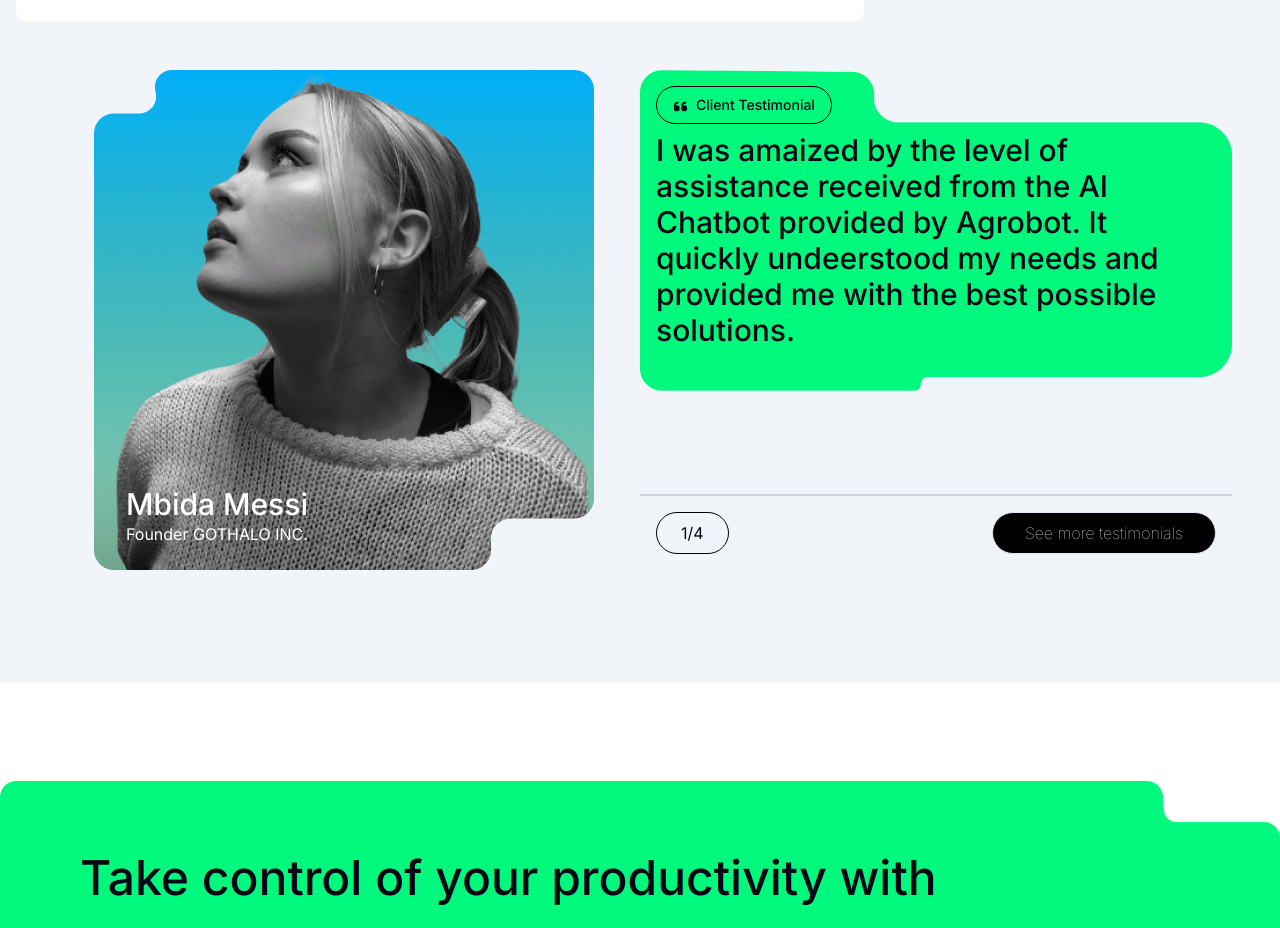
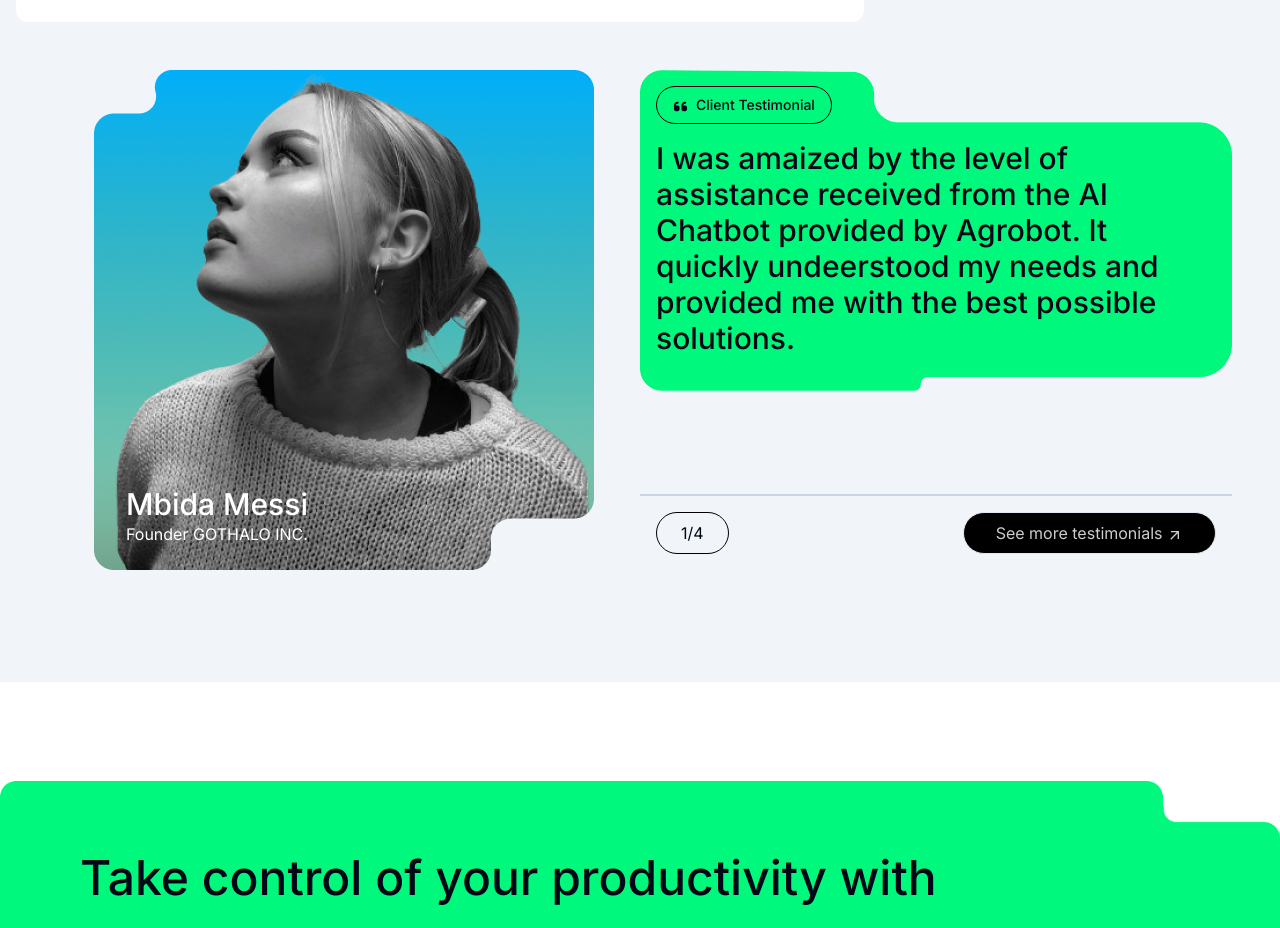
Before and after one commit to Sujanban/agrobot, a React (Vite) app in the folder client/: page / in a window 1280 px wide. Shown: the part 2580-3508 px from the top of the page. Built offline with nearby package versions, Linux system fonts and the light colour scheme.

Commit message:
button optimized

```diff
--- a/client/src/App.css
+++ b/client/src/App.css
@@ -40,7 +40,7 @@ div::-webkit-scrollbar {
 
 .testimonial-banner{
   background: url('./assets/testimonial.png');
-  /* height: 100%; */
+  height: 100%;
   background-size: contain;
   /* background-position: center; */
   background-repeat: no-repeat;
--- a/client/src/components/Tesimonial.jsx
+++ b/client/src/components/Tesimonial.jsx
@@ -1,7 +1,7 @@
 import React from 'react'
-import user1 from "../assets/user1.png"
 import user2 from "../assets/user2.png"
 import { FaQuoteLeft } from "react-icons/fa6";
+import { MdArrowOutward } from "react-icons/md";
 
 const Tesimonial = () => {
     return (
@@ -25,11 +25,11 @@ const Tesimonial = () => {
                                 <FaQuoteLeft className='inline-flex mr-2' size={15} />
                                 Client Testimonial
                             </button>
-                            <h1 className='text-3xl font-medium '>I was amaized by the level of assistance received from the AI Chatbot provided by Agrobot. It quickly undeerstood my needs and provided me with the best possible solutions.</h1>
+                            <h1 className='py-2 text-3xl font-medium  '>I was amaized by the level of assistance received from the AI Chatbot provided by Agrobot. It quickly undeerstood my needs and provided me with the best possible solutions.</h1>
                         </div>
                         <div className='p-4 border-t-2 border-slate-300 flex justify-between items-center'>
                             <button className='border rounded-full px-6 py-2 border-black'>1/4</button>
-                            <button className='font-thin border rounded-full px-8 py-2 text-white bg-black'>See more testimonials</button>
+                            <button className='text-white/80 border rounded-full px-8 py-2 text-white bg-black'>See more testimonials <MdArrowOutward className='inline-flex'/></button>
                         </div>
                     </div>
                 </div>
```
Also changed, not shown: client/src/assets/testimonial1.png (added).
